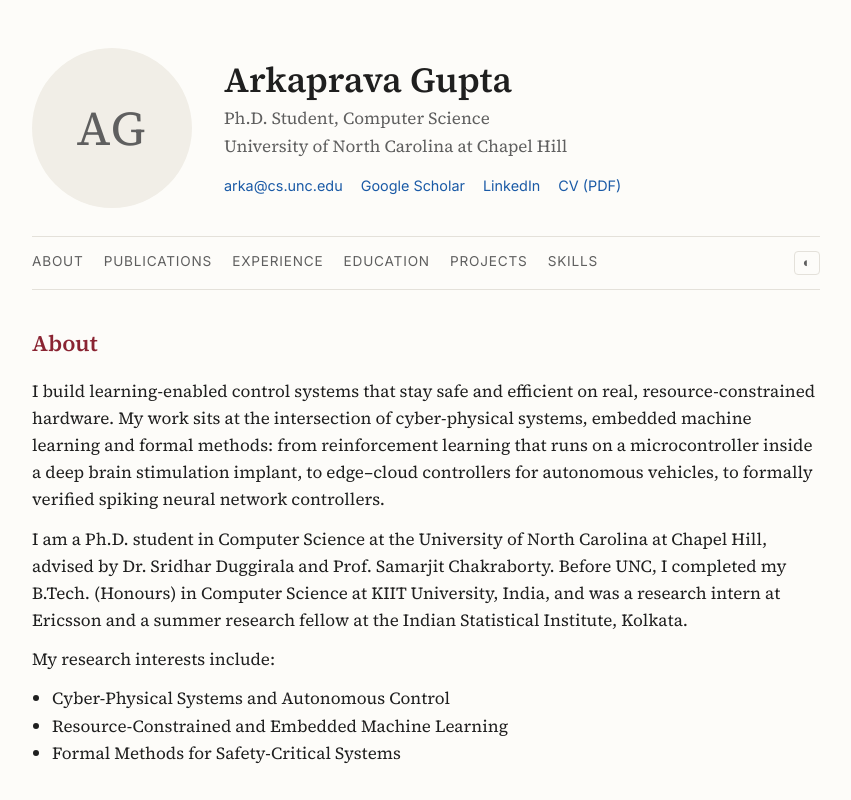
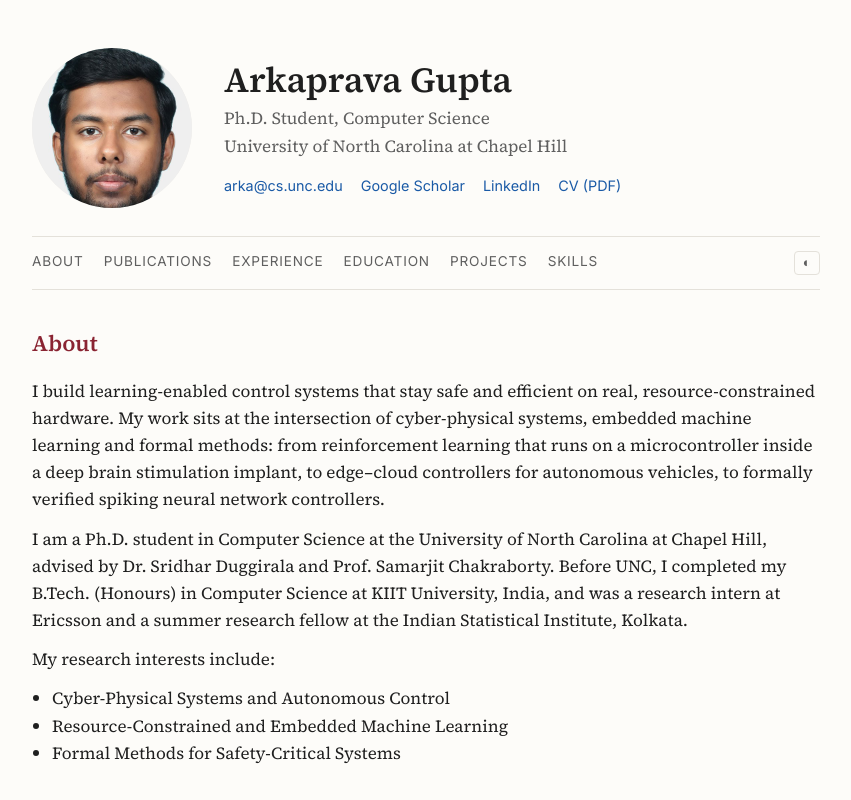
Before and after one commit to arkapravag/arkapravag.github.io, a plain HTML site: page index.html in a window 1280 px wide. Shown: the top 800 px of the page, without its empty margins (214-1065 px from the left). Drawn offline with Linux system fonts and the light colour scheme.

Commit message:
Add profile photo
Co-Authored-By: Claude Opus 5.5 <noreply@anthropic.com>
Claude-Session: https://claude.ai/code/session_017copTDpeD7chdiEEWXnVeR

```diff
--- a/index.html
+++ b/index.html
@@ -16,9 +16,7 @@
     <!-- ===== Header ===== -->
     <header class="header">
       <div class="photo">
-        <!-- To add your photo: save it as images/profile.jpg, then replace "AG" below with:
-             <img src="images/profile.jpg" alt="Arkaprava Gupta"> -->
-        AG
+        <img src="images/profile.jpg" alt="Arkaprava Gupta" width="160" height="160">
       </div>
       <div>
         <h1 class="name">Arkaprava Gupta</h1>
```
Also changed, not shown: images/profile.jpg (added), 1 other file.
